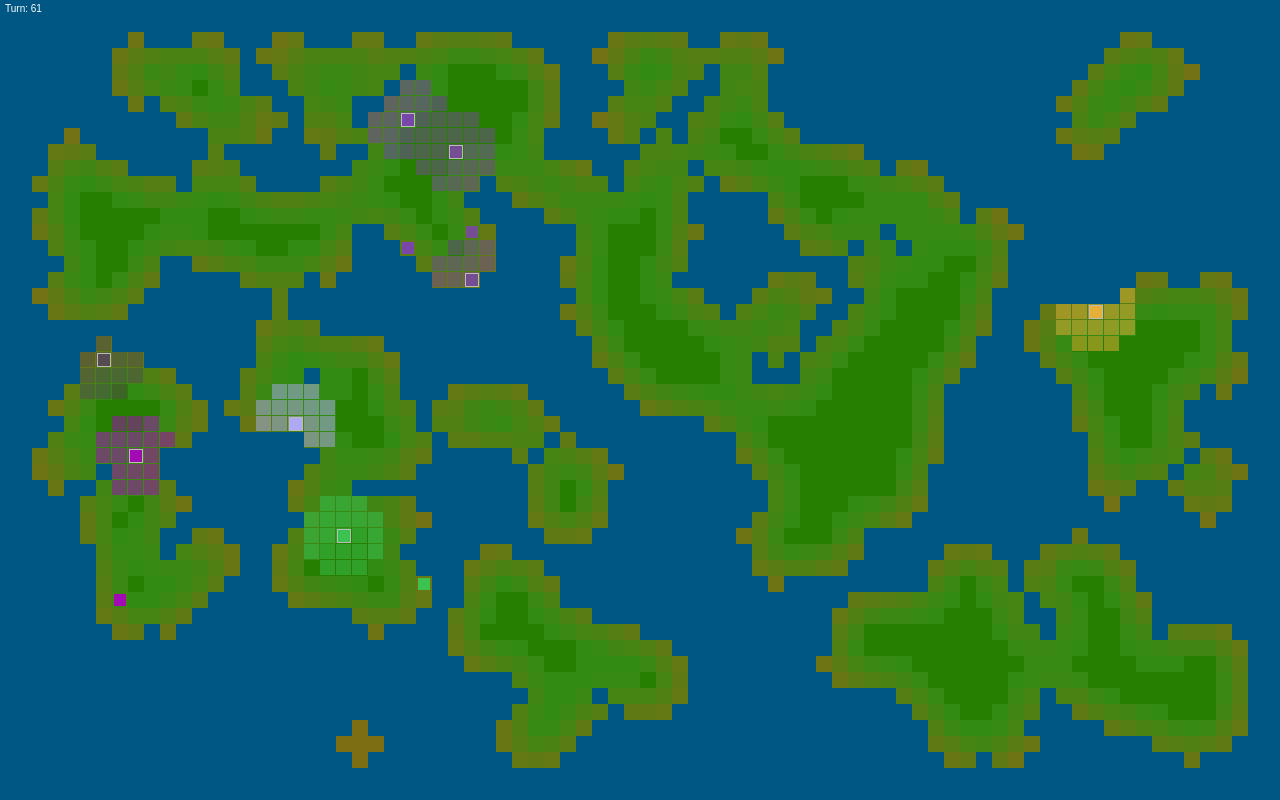
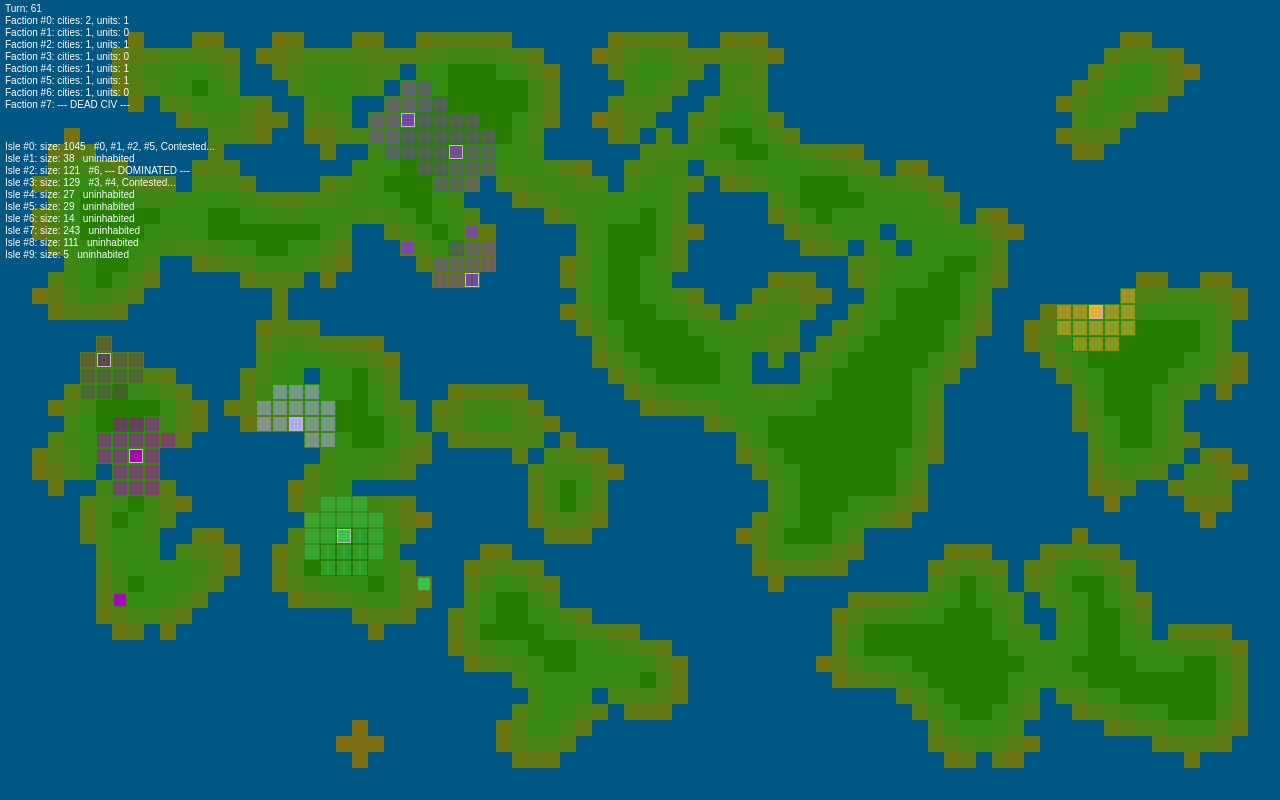
Before and after one commit to AlexMulkerrin/PocketCiv, a plain HTML site: page Prototype.html in a window 1280 px wide. Drawn offline with Linux system fonts and the light colour scheme.

Commit message:
Added display of stats for factions and islands
Various useful information is now displayed and the game ends when no islands are still being contested.

```diff
--- a/Prototype.html
+++ b/Prototype.html
@@ -31,6 +31,7 @@ Program.prototype.update = function() {
 
 const UNIT_COST = 420;
 function Simulation(width, height) { //TODO let sim be paused (space) or reset (R)
+	this.isContested = true;
 	this.isRunning = true;
 	this.generation = 0;
 	this.terrain = new Terrain(width, height);
@@ -40,6 +41,7 @@ function Simulation(width, height) { //TODO let sim be paused (space) or reset (
 	this.generateStartingFactions(8, 0, 1);
 }
 Simulation.prototype.update = function() { //TODO make agents find new path if required before moving.
+	if (this.isContested) {
 		this.generation++;
 		for (var i=0; i<this.city.length; i++) {
 			city = this.city[i];
@@ -97,6 +99,8 @@ Simulation.prototype.update = function() { //TODO make agents find new path if r
 
 		for (var i=0; i<this.city.length; i++) {
 			this.showVision(this.city[i]);
+		}
+
 	}
 
 }
@@ -278,7 +282,8 @@ function Terrain(inWidth, inHeight) {
 		}
 	}
 	this.generateLandmass();
-
+	this.islandStats = [];
+	this.identifyIslands();
 	this.checkGlobalDesirability();
 }
 Terrain.prototype.generateLandmass = function() {
@@ -311,7 +316,53 @@ Terrain.prototype.generateLandmass = function() {
 Terrain.prototype.identifyCoast = function() { // TODO
 
 }
-Terrain.prototype.identifyIslands = function() { // TODO
+Terrain.prototype.identifyIslands = function() {
+	var adj = [ [-1,0],[0,-1], [1,0], [0,1] ];
+	var currentIslandID = 0;
+	var foundAll = false;
+	var checklist=[], nextCheck=[];
+	var found = false;
+	var i=0, j=0;
+	while (foundAll == false) {
+		checklist=[];
+		nextCheck=[];
+		found = false;
+		i=0;
+		j=0;
+		// find unassigned island tile
+		while (found == false && j<this.height) {
+			if (this.tile[i][j].type == terrainID.grass && this.tile[i][j].islandID == NONE) {
+				found = true;
+				checklist = [[i, j]];
+				this.islandStats[currentIslandID] = 0;
+			}
+			i++;
+			if (i>=this.width) {
+				j++;
+				i=0;
+			}
+		}
+		if (found == false) {
+			foundAll = true;
+		}
+		// floodfill island ids
+		while (checklist.length>0) {
+			for (var x=0; x<checklist.length; x++) {
+				for (var y=0; y<adj.length; y++) {
+					var nx = checklist[x][0] + adj[y][0];
+					var ny = checklist[x][1] + adj[y][1];
+					if (this.isInBounds(nx,ny) && this.tile[nx][ny].type == terrainID.grass && this.tile[nx][ny].islandID == NONE ){
+						this.tile[nx][ny].islandID = currentIslandID;
+						this.islandStats[currentIslandID]++;
+						nextCheck.push( [nx, ny] );
+					}
+				}
+			}
+			checklist = nextCheck;
+			nextCheck = [];
+		}
+		currentIslandID++;
+	}
 
 }
 Terrain.prototype.checkGlobalDesirability = function() {
@@ -376,7 +427,7 @@ function Tile(inTerrainID) {
 
 function Faction(idIn) {
 	this.id = idIn
-	this.name = "The True People";
+	this.name = "Faction #"+idIn;
 	this.colour = randomRGBString();
 	this.visionMap = [];
 }
@@ -582,12 +633,17 @@ Display.prototype.drawTerrain = function() {
 					//var territoryColour = currentCity.faction.colour;
 					//this.ctx.fillStyle = territoryColour;
 				//}
+
+
+
 				this.ctx.fillRect(i*this.sqSize,j*this.sqSize,this.sqSize,this.sqSize);
+				//this.ctx.fillStyle = "#ffffff";
+				//this.ctx.fillText(terrain.tile[i][j].islandID,i*this.sqSize,j*this.sqSize);
 
 				if (terrain.tile[i][j].cityTerritory !== NONE) {
 					this.ctx.globalAlpha=0.5;
 					this.ctx.fillStyle=terrain.tile[i][j].cityTerritory.faction.colour;
-					this.ctx.fillRect( i*this.sqSize, j*this.sqSize, this.sqSize-1, this.sqSize-1);
+					this.ctx.fillRect( i*this.sqSize+1, j*this.sqSize+1, this.sqSize-2, this.sqSize-2);
 					this.ctx.globalAlpha=1;
 				}
 			}
@@ -659,9 +715,71 @@ Display.prototype.drawStructures = function() {
 
 	}
 }
-Display.prototype.drawStats = function() {
+Display.prototype.drawStats = function() { //TODO split this into calculation and display
 	this.ctx.fillStyle = "#ffffff";
 	this.ctx.fillText("Turn: "+this.targetSim.generation,5,12);
+
+	var contested = false;
+	var islandOccupation = [];
+	for (var i=0; i<this.targetSim.terrain.islandStats.length; i++) {
+		islandOccupation[i] = [];
+		for (var j=0; j<this.targetSim.faction.length; j++) {
+			islandOccupation[i][j] = false;
+		}
+	}
+
+	// faction stats
+	for (var i=0; i<this.targetSim.faction.length; i++) {
+		var output = "";
+		output += this.targetSim.faction[i].name+": ";
+		var unitTotal = 0;
+		var cityTotal = 0;
+		for (var j=0; j<this.targetSim.agent.length; j++) {
+			if (this.targetSim.agent[j].faction.id == i) {
+				unitTotal++;
+			}
+		}
+		for (var j=0; j<this.targetSim.city.length; j++) {
+			if (this.targetSim.city[j].faction.id == i) {
+				cityTotal++;
+				var city = this.targetSim.city[j];
+				var islandID = this.targetSim.terrain.tile[city.x][city.y].islandID;
+				islandOccupation[islandID][i] = true;
+			}
+		}
+		if (cityTotal==0 && unitTotal==0) {
+			output += "--- DEAD CIV ---";
+		} else {
+			output += "cities: "+cityTotal+", units: "+unitTotal;
+		}
+		this.ctx.fillText(output,5,12*i+24);
+	}
+	// island stats
+	for (var i=0; i<this.targetSim.terrain.islandStats.length; i++) {
+		var output = "Isle #"+i+": ";
+		output += "size: " + this.targetSim.terrain.islandStats[i]+"\t\t ";
+		var numOccupiers = 0;
+		for (var j=0; j<this.targetSim.faction.length; j++) {
+			if (islandOccupation[i][j]) {
+				output += "#"+j+", ";
+				numOccupiers++;
+			}
+		}
+		if (numOccupiers == 0) {
+			output += "uninhabited";
+		} else if (numOccupiers == 1) {
+			output += "--- DOMINATED ---";
+		} else {
+			output += "Contested...";
+			contested = true;
+		}
+
+		this.ctx.fillText(output,5,12*i+150);
+	}
+	if (contested == false) {
+		this.targetSim.isContested = false;
+		this.ctx.fillText("--- GAME OVER ---", 300, 200);
+	}
 }
 
 function randomChoice(options) {
```
Lines whose indentation alone changed are shown as unchanged.
